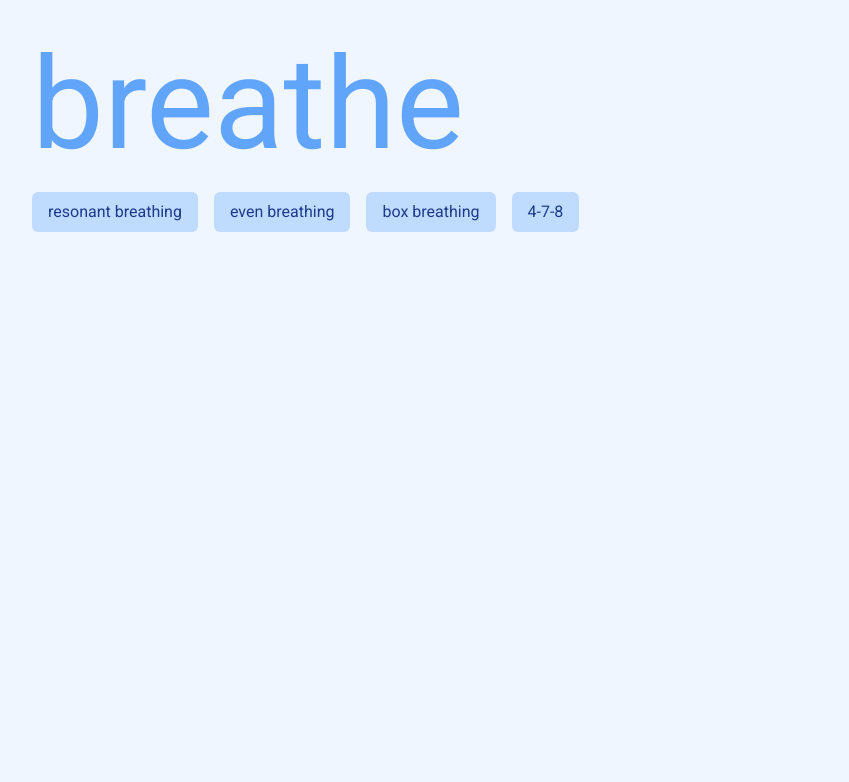
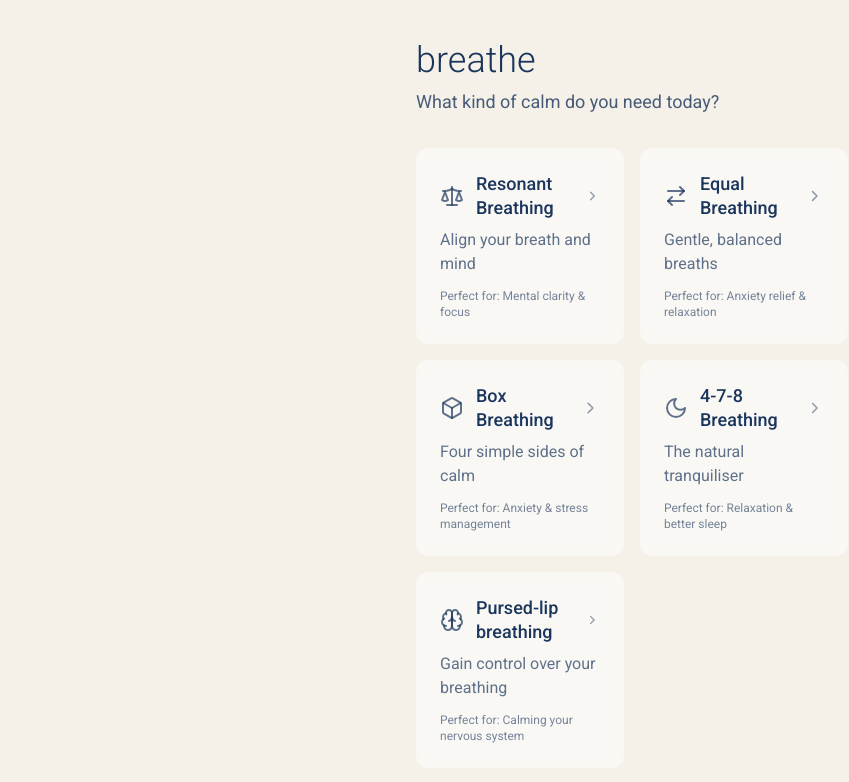
Before and after one commit to lmac-1/breathe, a Next.js app: page / in a window 1280 px wide. Shown: the top 782 px of the page, without its empty margins (8-857 px from the left). Built offline with nearby package versions, Linux system fonts and the light colour scheme.

Commit message:
home page styling

```diff
--- a/package.json
+++ b/package.json
@@ -10,6 +10,7 @@
   },
   "dependencies": {
     "clsx": "^2.1.1",
+    "lucide-react": "^0.475.0",
     "next": "15.1.6",
     "react": "^19.0.0",
     "react-dom": "^19.0.0",
--- a/src/app/layout.tsx
+++ b/src/app/layout.tsx
@@ -21,7 +21,10 @@ export default function RootLayout({
   return (
     <html lang="en">
       <body
-        className={cn(`pt-10 px-10 antialiased bg-blue-50`, roboto.className)}
+        className={cn(
+          `py-10 px-4 sm:px-10 antialiased bg-[#F5F1E8] sm:max-w-md md:max-w-lg mx-auto`,
+          roboto.className
+        )}
       >
         {children}
       </body>
--- a/src/app/page.tsx
+++ b/src/app/page.tsx
@@ -1,14 +1,92 @@
-import { Button } from '@/components/ui/Button';
+import {
+  Moon,
+  ChevronRight,
+  ArrowRightLeft,
+  Box,
+  Scale,
+  Brain,
+} from 'lucide-react';
+import Link from 'next/link';
+
+const exercises = [
+  {
+    title: 'Resonant Breathing',
+    description: 'Align your breath and mind',
+    perfect: 'Mental clarity & focus',
+    icon: Scale,
+    href: '/resonant',
+  },
+  {
+    title: 'Equal Breathing',
+    description: 'Gentle, balanced breaths',
+    perfect: 'Anxiety relief & relaxation',
+    icon: ArrowRightLeft,
+    href: '/even',
+  },
+  {
+    title: 'Box Breathing',
+    description: 'Four simple sides of calm',
+    perfect: 'Anxiety & stress management',
+    icon: Box,
+    href: '/box',
+  },
+  {
+    title: '4-7-8 Breathing',
+    description: 'The natural tranquiliser',
+    perfect: 'Relaxation & better sleep',
+    icon: Moon,
+    href: '/478',
+  },
+  {
+    title: 'Pursed-lip breathing',
+    description: 'Gain control over your breathing',
+    perfect: 'Calming your nervous system',
+    icon: Brain,
+    href: '/',
+  },
+];
 
 export default function Home() {
+  //B7C4B5
   return (
-    <div className="space-y-6">
-      <h1 className="text-9xl text-blue-400">breathe</h1>
-      <div className="flex gap-4">
-        <Button href="/resonant">resonant breathing</Button>
-        <Button href="/even">even breathing</Button>
-        <Button href="/box">box breathing</Button>
-        <Button href="/478">4-7-8</Button>
+    <div>
+      <div className="mb-8">
+        <h1 className="text-4xl font-light text-navy mb-2">breathe</h1>
+        <p className="text-lg text-navy/80">
+          What kind of calm do you need today?
+        </p>
+      </div>
+      <div className="grid grid-cols-1 md:grid-cols-2 gap-4">
+        {exercises.map((exercise, index) => {
+          const Icon = exercise.icon;
+          return (
+            <Link
+              href={exercise.href}
+              key={index}
+              className="group flex flex-col hover:shadow-lg transition-shadow duration-200 cursor-pointer bg-white/50 backdrop-blur-sm rounded-xl p-6"
+            >
+              <div>
+                <div className="flex items-center justify-between">
+                  <div className="flex items-center gap-3">
+                    <Icon className="shrink-0 w-6 h-6 text-navy/70" />
+                    <h3 className="text-xl md:leading-6 md:text-lg font-medium text-navy">
+                      {exercise.title}
+                    </h3>
+                  </div>
+                  <ChevronRight className="w-5 h-5 text-navy/50 group-hover:translate-x-1 transition-transform duration-200" />
+                </div>
+                <div className="text-navy/70 md:text-base text-lg mt-2">
+                  {exercise.description}
+                </div>
+              </div>
+              <div className="mt-auto">
+                <p className="text-xs flex-1 text-navy/60 mt-3">
+                  Perfect for: {exercise.perfect}
+                </p>
+              </div>
+            </Link>
+          );
+        })}
       </div>
     </div>
   );
--- a/tailwind.config.ts
+++ b/tailwind.config.ts
@@ -11,6 +11,7 @@ export default {
       colors: {
         background: 'var(--background)',
         foreground: 'var(--foreground)',
+        navy: '#1B365D',
       },
     },
   },
```
Also changed, not shown: 1 other file (tests, documents, lock files or other folders).
